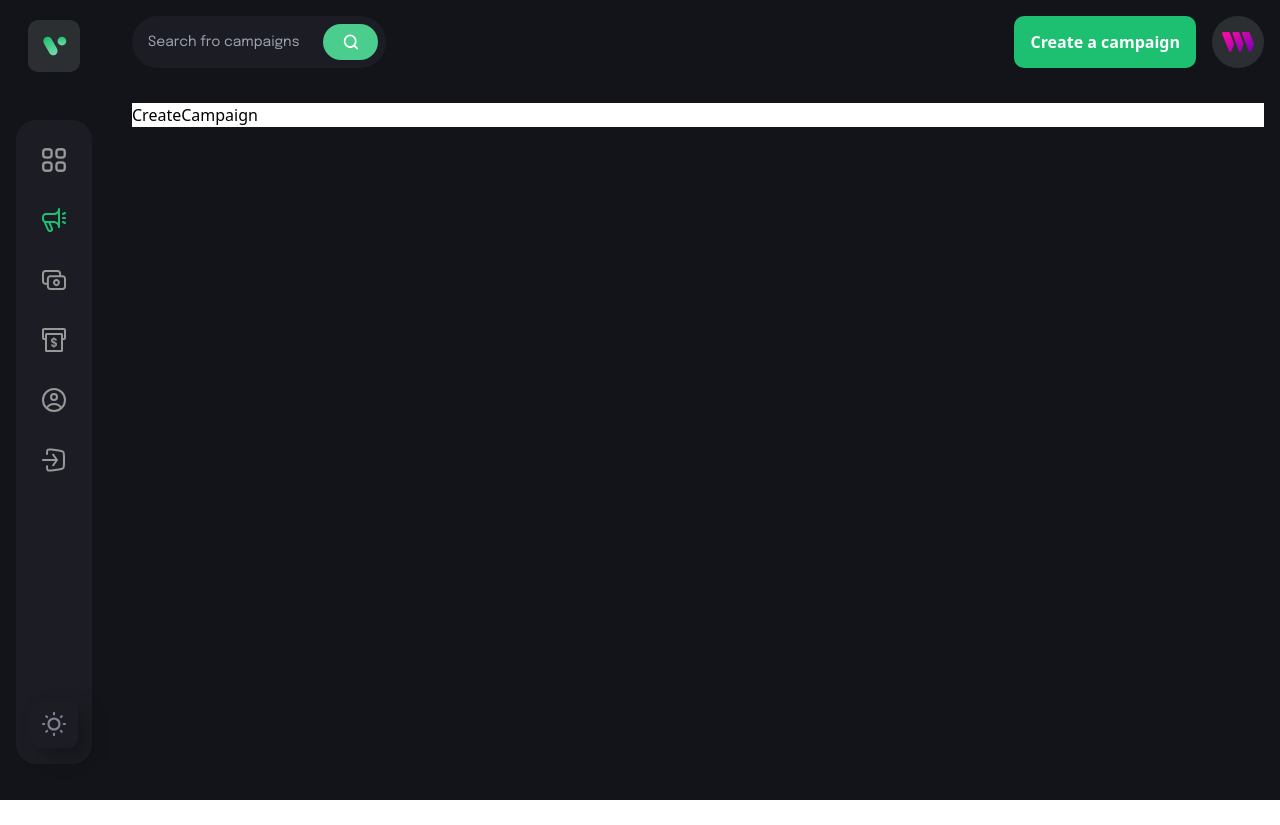
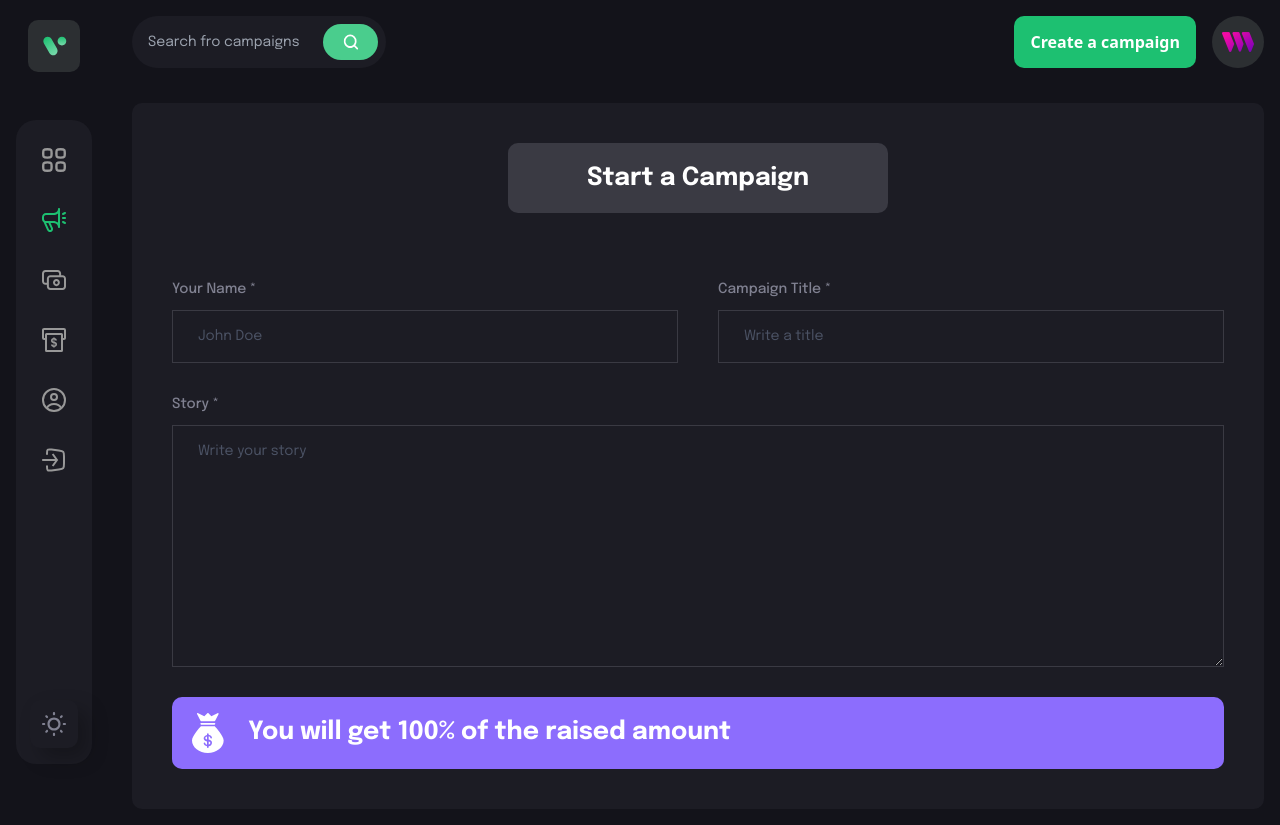
Before and after one commit to osumsky/web3-crowdfunding-project, a React (Vite) app in the folder client/: page / in a window 1280 px wide. Both pictures are taken after a click on the element 54 px from the left and 220 px from the top of the page. Before the commit the page ends 800 px from the top, so only its background shows below. Built offline with nearby package versions, Linux system fonts and the light colour scheme; what @thirdweb-dev/react would draw is missing.

Commit message:
Added CreateCampaign (temp)

```diff
--- a/client/src/assets/index.ts
+++ b/client/src/assets/index.ts
@@ -9,6 +9,7 @@
 import menu from './menu.svg';
 import search from './search.svg';
 import thirdweb from './thirdweb.png';
+import money from './money.svg';
 
 
 export {
@@ -22,5 +23,6 @@
   sun,
   menu,
   search,
-  thirdweb
+  thirdweb,
+  money
 };
--- /dev/null
+++ b/client/src/components/FormField.tsx
@@ -0,0 +1,54 @@
+import React, { MouseEventHandler } from 'react';
+
+type FormFieldType = {
+  fieldName: string,
+  labelName: string;
+  placeholder: string;
+  inputType?: string;
+  isTextArea: boolean;
+  value: string;
+  handleChange: React.ChangeEventHandler<any>;
+};
+
+const FormField: React.FC<FormFieldType> = ({
+  fieldName,
+  labelName,
+  placeholder,
+  inputType,
+  isTextArea,
+  value,
+  handleChange,
+}) => {
+  return (
+    <label className="flex-1 w-full flex flex-col">
+      {labelName && (
+        <span className="font-epilogue font-medium text-[14px] leading-[22px] text-[#808191] mb-[10px]">
+          {labelName}
+        </span>
+      )}
+      {isTextArea ? (
+        <textarea
+          required
+          value={value}
+          onChange={handleChange}
+          rows={10}
+          placeholder={placeholder}
+          className="py-[15px] sm:px-[25px] px-[15px] outline-none border-[1px] border-[#3a3a43] focus:border-white bg-transparent font-epilogue text-white text-[14px] placeholder:text-[#4b5264] rouded-[10px] sm:min-w-[300px]"
+        />
+      ) : (
+        <input
+          name={fieldName}
+          required
+          value={value}
+          onChange={handleChange}
+          type={inputType}
+          step="0.1"
+          placeholder={placeholder}
+          className="py-[15px] sm:px-[25px] px-[15px] outline-none border-[1px] border-[#3a3a43] focus:border-white bg-transparent font-epilogue text-white text-[14px] placeholder:text-[#4b5264] rouded-[10px] sm:min-w-[300px]"
+        />
+      )}
+    </label>
+  );
+};
+
+export default FormField;
--- a/client/src/components/index.ts
+++ b/client/src/components/index.ts
@@ -1,3 +1,4 @@
 export {default as Navbar} from './Navbar';
 export {default as Sidebar} from './Sidebar';
 export {default as CustomButton} from './CustomButton';
+export {default as FormField} from './FormField';
--- a/client/src/pages/CreateCampaign.tsx
+++ b/client/src/pages/CreateCampaign.tsx
@@ -1,7 +1,92 @@
+import { useState } from 'react';
+import { useNavigate } from 'react-router-dom';
+import { ethers } from 'ethers';
+import { money } from '../assets';
+import { CustomButton, FormField } from '../components';
+import { checkIfImage } from '../utils';
 
+type FormType = {
+  name: string;
+  title: string;
+  description: string;
+  target: string;
+  deadline: string;
+  image: string;
+};
+
+const defaultForm: FormType = {
+  name: '',
+  title: '',
+  description: '',
+  target: '',
+  deadline: '',
+  image: '',
+};
+
+enum FieldName {
+  name = 'name',
+  title = 'title',
+  description = 'description',
+  target = 'target',
+  deadline = 'deadline',
+  image = 'image',
+}
 
 const CreateCampaign = () => {
-  return <div className='bg-white'>CreateCampaign</div>;
+  const navigate = useNavigate();
+  const [isLoading, setIsLoading] = useState(false);
+  const [form, setForm] = useState(defaultForm);
+  const handleSubmit = () => null;
+  const handleChange = () => null;
+
+  return (
+    <div className="bg-[#1c1c24] flex justify-center items-center flex-col rounded-[10px] sm:p-10 p-4">
+      {isLoading && 'Loading...'}
+      <div className="flex justify-center items-center p-[16px] sm:min-w-[380px] bg-[#3a3a43] rounded-[10px]">
+        <h1 className="font-epilogue font-bold sm:text-[25px] text-[18px] leading-[38px] text-white">
+          Start a Campaign
+        </h1>
+      </div>
+
+      <form
+        onSubmit={handleSubmit}
+        className="w-full mt-[65px] flex flex-col gap-[30px]"
+      >
+        <div className="flex flex-wrap gap-[40px]">
+          <FormField
+            fieldName={FieldName.name}
+            labelName="Your Name *"
+            placeholder="John Doe"
+            inputType="text"
+            value={form.name}
+            handleChange={handleChange}
+            isTextArea={false}
+          />
+          <FormField
+            fieldName={FieldName.title}
+            labelName="Campaign Title *"
+            placeholder="Write a title"
+            inputType="text"
+            value={form.title}
+            handleChange={handleChange}
+            isTextArea={false}
+          />
+        </div>
+        <FormField
+          fieldName={FieldName.description}
+          labelName="Story *"
+          placeholder="Write your story"
+          value={form.description}
+          handleChange={handleChange}
+          isTextArea={true}
+        />
+        <div className='w-full flex justify-start items-center rounded-[10px] bg-[#8c6dfd] p-4'>
+          <img src={money} className="w-[40px] h-[40px] object-contain" />
+          <h4 className='font-epilogue font-bold text-[25px] text-white ml-[20px]'>You will get 100% of the raised amount</h4>
+        </div>
+      </form>
+    </div>
+  );
 };
 
 export default CreateCampaign;
```
Also changed, not shown: client/src/assets/money.svg (added).
